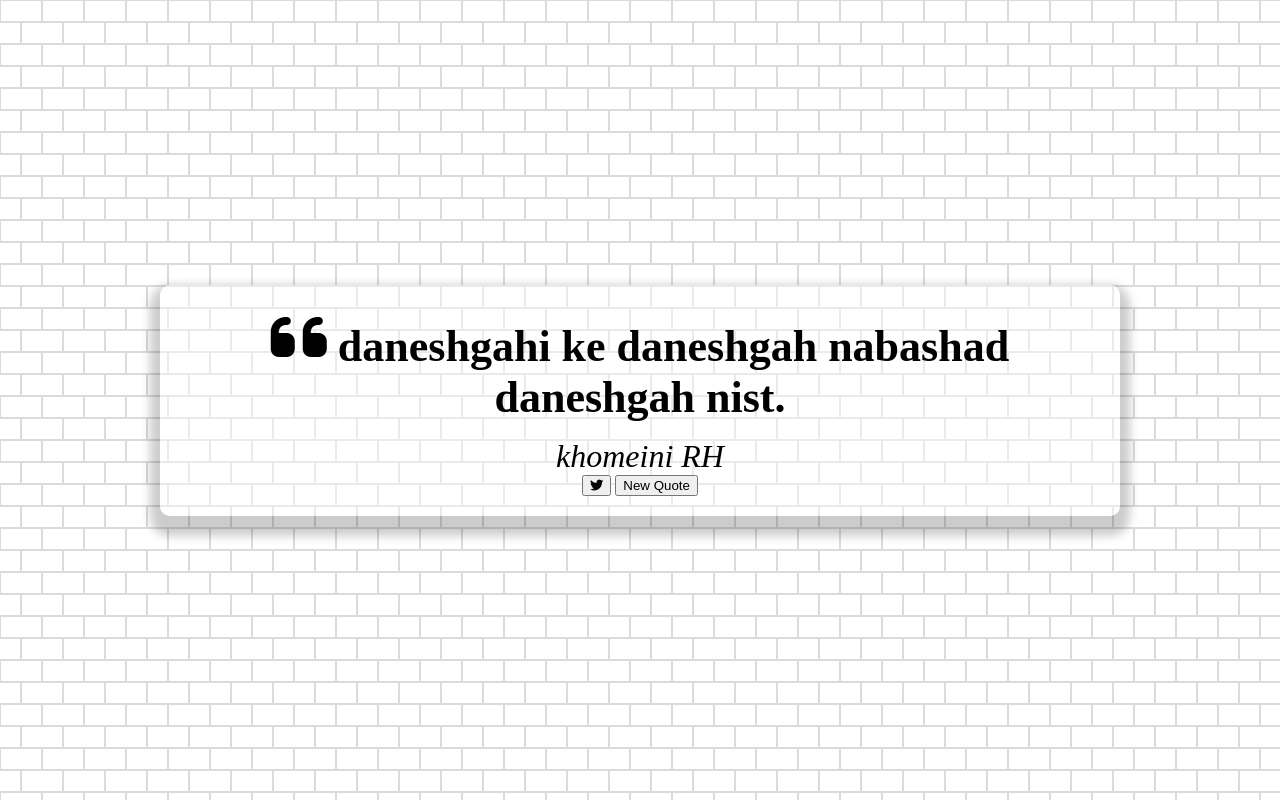
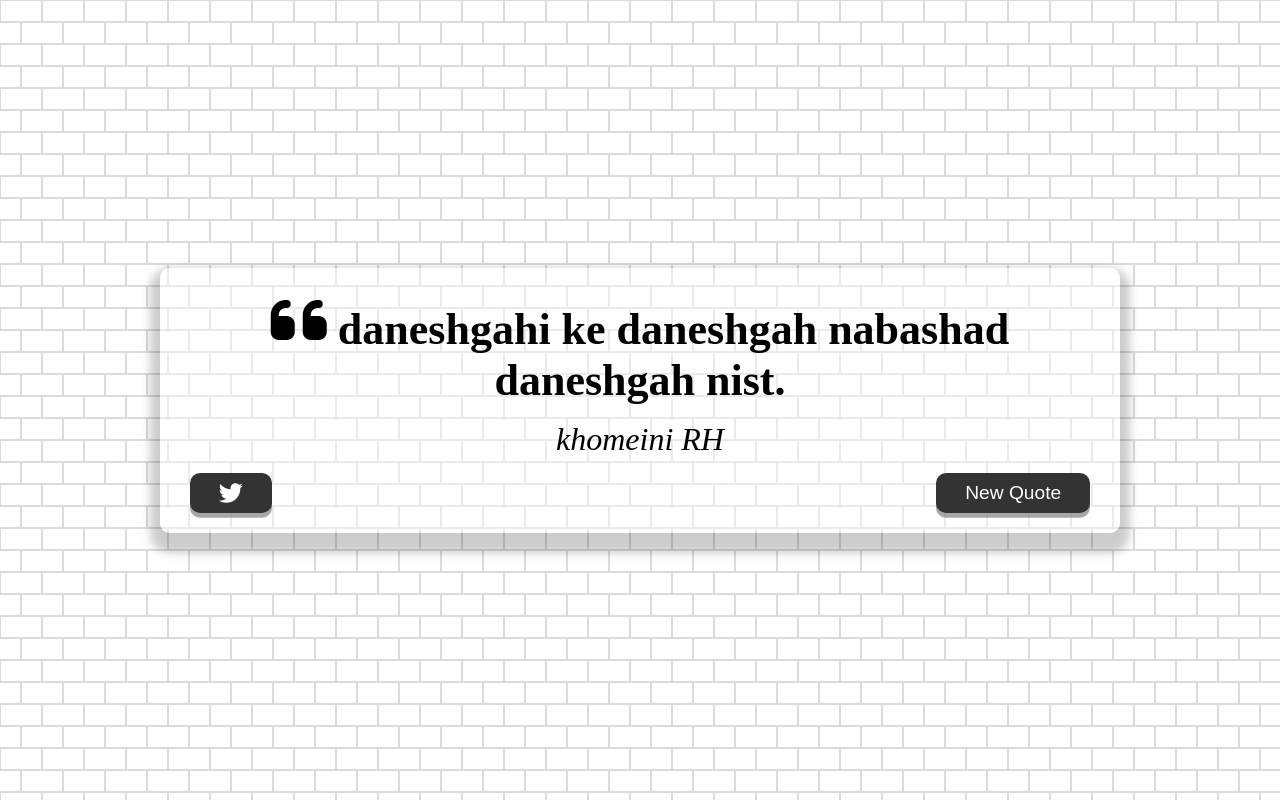
Before and after one commit to araf6257/JS-Template, a plain HTML site: page index.HTML in a window 1280 px wide. Drawn offline with Linux system fonts and the light colour scheme; a web font is replaced by a local one.

Commit message:
UI design

```diff
--- a/style.css
+++ b/style.css
@@ -49,6 +49,46 @@ body{
     font-style: italic;
 }
 
+.button-container {
+    margin-top: 15px;
+    display: flex;
+    justify-content: space-between;
+
+}
+
+button {
+    cursor: pointer;
+    font-size: 1.2rem;
+    height: 2.5rem;
+    border: none;
+    border-radius: 10px;
+    color: #fff;
+    background: #333;
+    outline: none;
+    padding: 0.5rem 1.8rem;
+    box-shadow: 0 0.3rem rgba(121, 121, 121, 0.65);
+
+}
+
+button:hover {
+    filter: brightness(160%);
+}
+
+.twitter-button:hover {
+    color: #38a1f3;
+}
+
+.fa-twitter {
+    font-size: 1.5rem;
+}
+
+button:active {
+    transform: translate(0 03rem);
+    box-shadow: 0 0.1rem rgba(255, 255, 255, 0.65);
+
+
+}
+
 @media screen and (max-width: 1000px) {
     .quote-container {
         margin: auto 10px;
```
